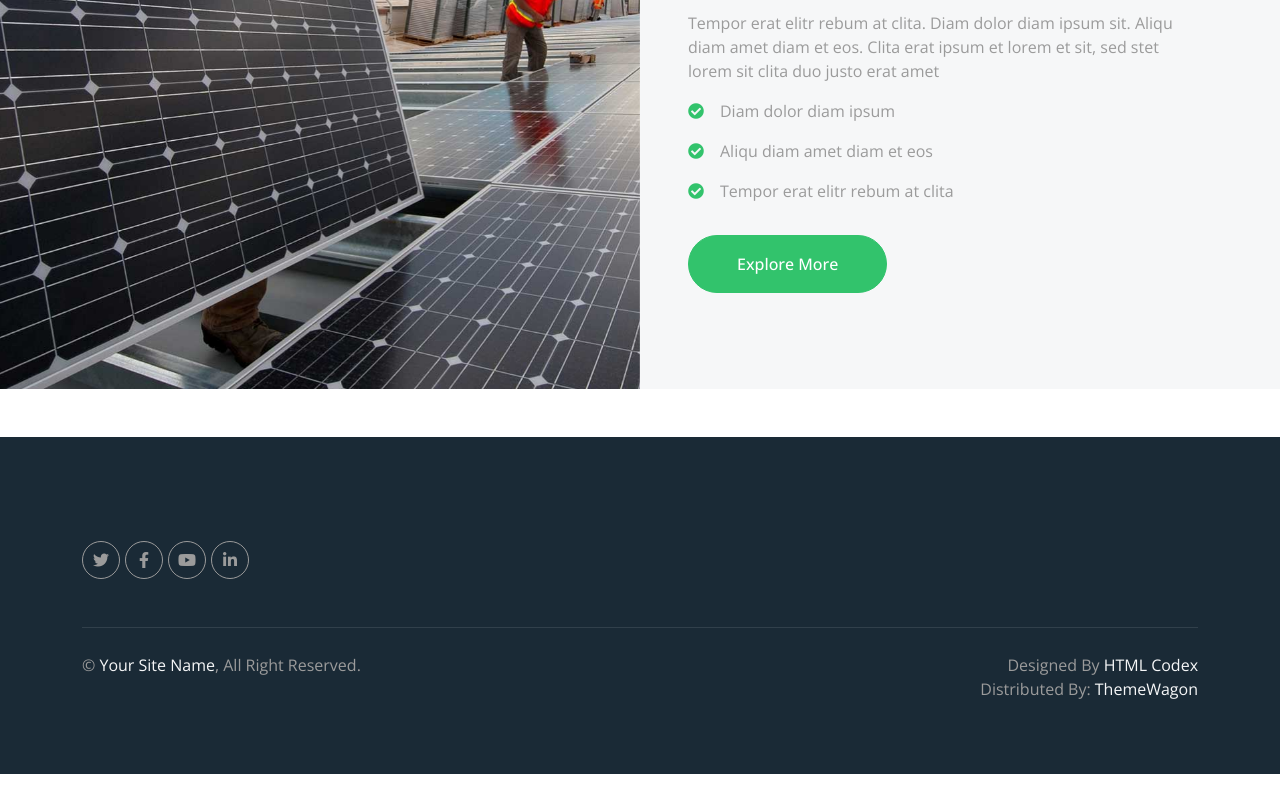
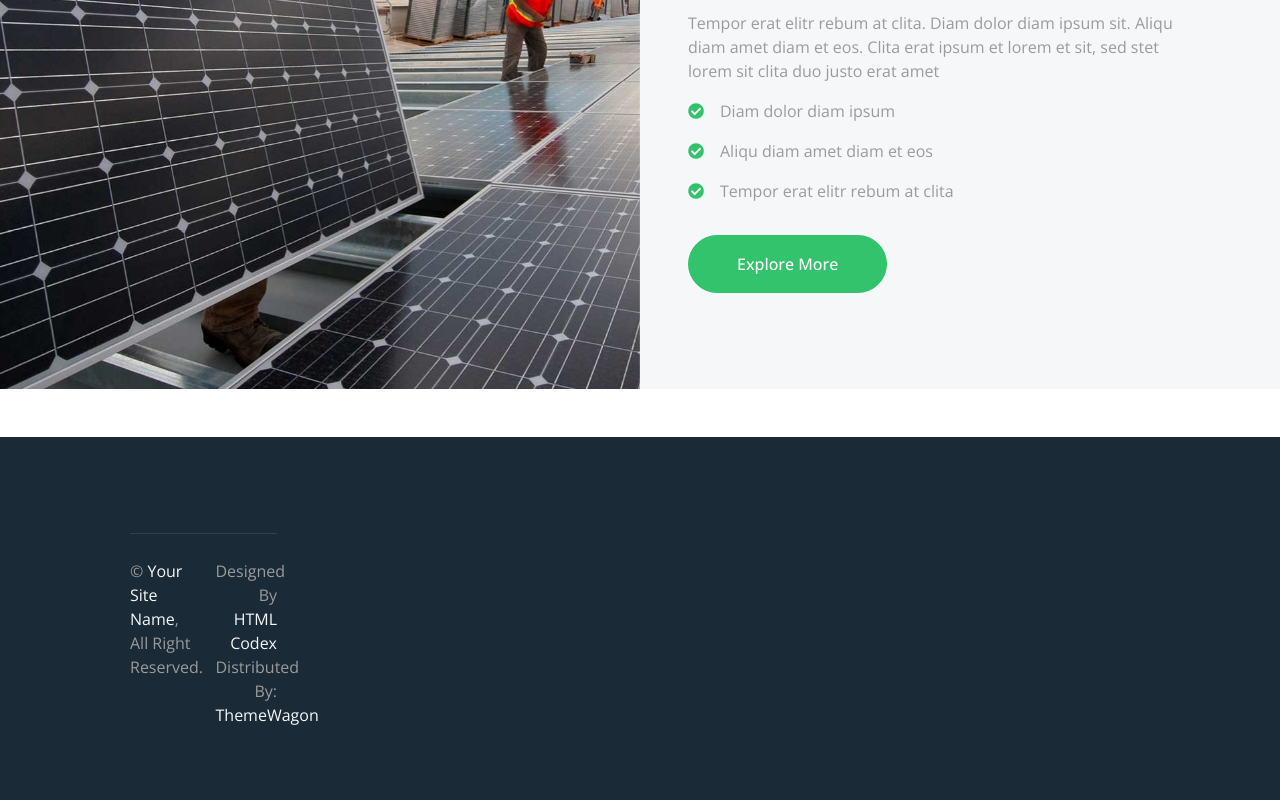
Before and after one commit to Youssef-Ahmed1/client-project, a plain HTML site: page about.html in a window 1280 px wide. Shown: the part 766-1566 px from the top of the page. Before the commit the page ends 1540 px from the top, so only its background shows below. Drawn offline with nearby package versions, Linux system fonts and the light colour scheme.

Commit message:
changed stuff in the footer

```diff
--- a/about.html
+++ b/about.html
@@ -131,14 +131,6 @@
         <div class="container py-5">
             <div class="row g-5">
                 <div class="col-lg-3 col-md-6">
-                    <div class="d-flex pt-2">
-                        <a class="btn btn-square btn-outline-light btn-social" href=""><i class="fab fa-twitter"></i></a>
-                        <a class="btn btn-square btn-outline-light btn-social" href=""><i class="fab fa-facebook-f"></i></a>
-                        <a class="btn btn-square btn-outline-light btn-social" href=""><i class="fab fa-youtube"></i></a>
-                        <a class="btn btn-square btn-outline-light btn-social" href=""><i class="fab fa-linkedin-in"></i></a>
-                    </div>
-                </div>
-
         <div class="container">
             <div class="copyright">
                 <div class="row">
```
